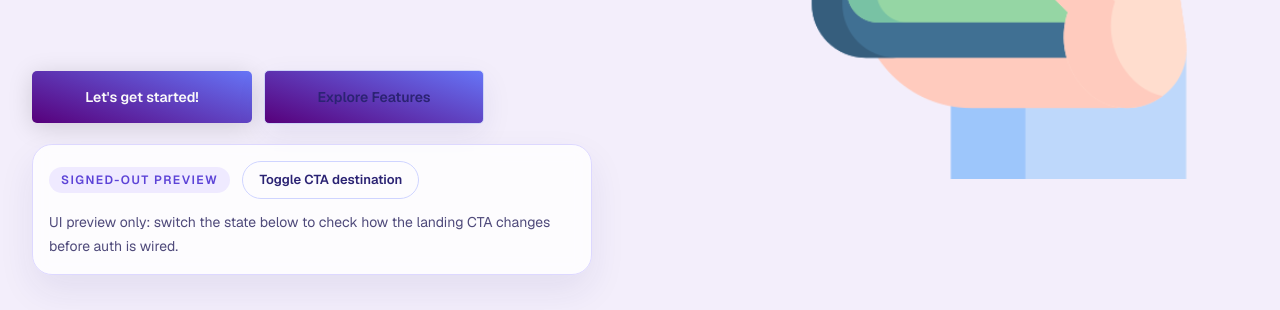
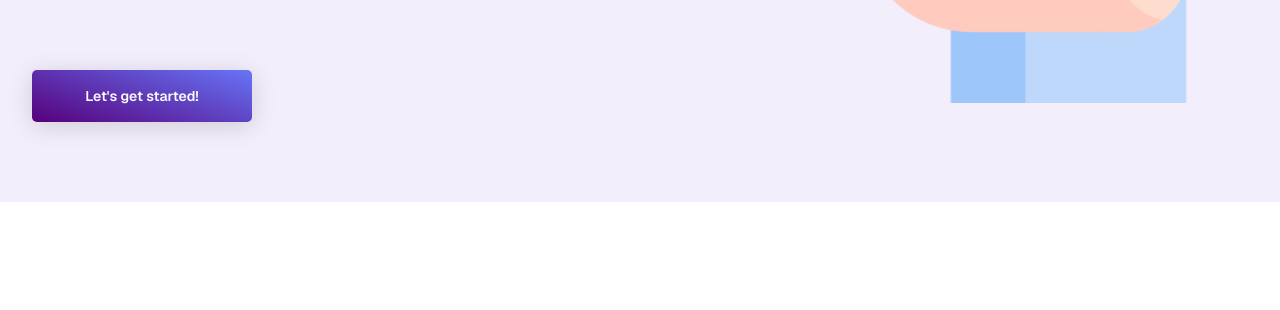
Before and after one commit to sungeun15/meetpoint, a Next.js app: page / in a window 1280 px wide. Shown: the part 642-952 px from the top of the page. After the commit the page ends 844 px from the top, so only its background shows below. Built offline with nearby package versions, Linux system fonts and the light colour scheme; no server answers; a web font is replaced by a local one.

Commit message:
fix: simplify home hero actions

```diff
--- a/app/components/home-hero.tsx
+++ b/app/components/home-hero.tsx
@@ -1,7 +1,6 @@
 "use client";
 
 import Image from "next/image";
-import { useState } from "react";
 
 import { aboutInter, aboutPoppins } from "@/app/components/about/fonts";
 import { GradientActionLink } from "@/app/components/gradient-action-link";
@@ -10,16 +9,11 @@ const heroCopy = {
     title: "Plan fair meetups, now or later.",
     description: "Chat with friends, compare departure points, and preview where your next meetup should start.",
     signedOutCta: "Let's get started!",
-    signedInCta: "Open Friends Hub",
-    helper: "UI preview only: switch the state below to check how the landing CTA changes before auth is wired.",
 };
 
 export function HomeHero() {
-    const [isSignedInPreview, setIsSignedInPreview] = useState(false);
-
-    const primaryHref = isSignedInPreview ? "/friends" : "/login";
-    const primaryLabel = isSignedInPreview ? heroCopy.signedInCta : heroCopy.signedOutCta;
-    const previewLabel = isSignedInPreview ? "Signed-in preview" : "Signed-out preview";
+    const primaryHref = "/login";
+    const primaryLabel = heroCopy.signedOutCta;
 
     return (
         <section className="mx-auto grid w-full max-w-[1440px] grid-cols-1 items-center gap-10 px-5 py-10 sm:gap-12 sm:px-8 sm:py-14 md:gap-14 md:px-10 md:py-16 lg:min-h-[calc(100vh-84px)] lg:grid-cols-[minmax(0,1.08fr)_minmax(360px,560px)] lg:gap-10 lg:px-8 lg:py-16 xl:py-20">
@@ -39,33 +33,6 @@ export function HomeHero() {
                     >
                         {primaryLabel}
                     </GradientActionLink>
-
-                    <GradientActionLink
-                        href="/features"
-                        className={`${aboutInter.className} inline-flex w-full items-center justify-center rounded-[5px] border border-[#cdd3f7] bg-white px-[30px] py-[19px] text-[14px] font-semibold leading-[14px] text-[#2b2373] shadow-[0px_10px_30px_rgba(43,35,115,0.08)] transition-transform hover:-translate-y-0.5 sm:w-auto md:min-w-[220px]`}
-                    >
-                        Explore Features
-                    </GradientActionLink>
-                </div>
-
-                <div className="mt-5 flex flex-col items-center gap-3 rounded-[20px] border border-[#ddd8ff] bg-white/80 px-4 py-4 text-left shadow-[0px_16px_36px_rgba(43,35,115,0.08)] backdrop-blur sm:items-start md:max-w-[560px]">
-                    <div className="flex flex-wrap items-center gap-3">
-                        <span className={`${aboutInter.className} inline-flex rounded-full bg-[#efeaff] px-3 py-1 text-[12px] font-semibold uppercase tracking-[0.12em] text-[#5c43d7]`}>
-                            {previewLabel}
-                        </span>
-
-                        <button
-                            type="button"
-                            onClick={() => setIsSignedInPreview((currentValue) => !currentValue)}
-                            className={`${aboutInter.className} inline-flex cursor-pointer items-center justify-center rounded-full border border-[#cfd4ff] px-4 py-2 text-[13px] font-semibold text-[#2b2373] transition-colors hover:bg-[#f5f3ff]`}
-                        >
-                            Toggle CTA destination
-                        </button>
-                    </div>
-
-                    <p className={`${aboutInter.className} text-sm leading-[1.7] text-[#4f4a7a]`}>
-                        {heroCopy.helper}
-                    </p>
                 </div>
             </div>
 
```
